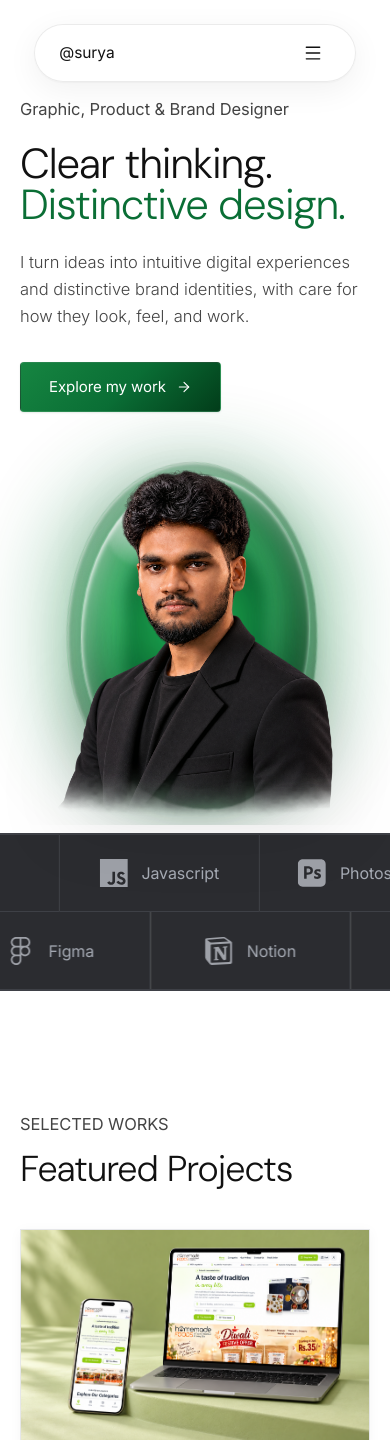
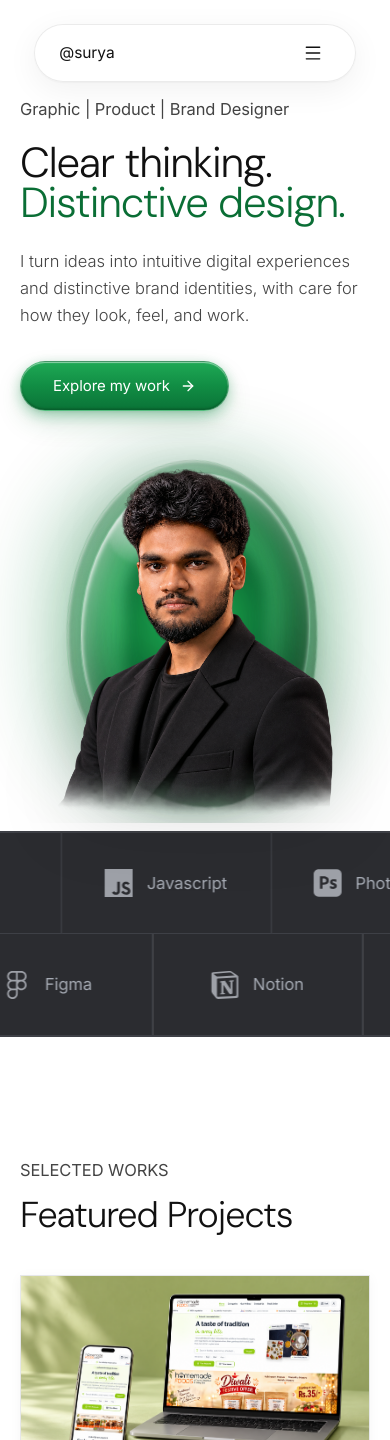
Before and after one commit to suryadzns-droid/suryadzns, a React (Vite) app: page / in a window 390 px wide. Shown: the top 1440 px of the page. Built offline with nearby package versions, Linux system fonts and the light colour scheme.

Commit message:
Update intro label, refine headline line-height and descenders, upgrade button to emerald light, and increase ticker height

```diff
--- a/src/components/hero/HeroSection.tsx
+++ b/src/components/hero/HeroSection.tsx
@@ -213,15 +213,15 @@ export const HeroSection: React.FC = () => {
               ref={labelRef}
               className="font-ui font-normal text-[14px] md:text-[15px] tracking-[-0.01em] text-[#444444] mb-5 md:mb-7 select-none"
             >
-              Graphic, Product &amp; Brand Designer
+              Graphic | Product | Brand Designer
             </p>
 
-            {/* Main Headline (DM Sans Light 300, strictly 2 lines on mobile) */}
+            {/* Main Headline (DM Sans Light 300, strictly 2 lines on mobile, tight line-height with descender protection) */}
             <div className="w-full max-w-[960px] mb-6 md:mb-8">
               <h1
                 ref={headlineRef}
                 aria-label="Clear thinking. Distinctive design."
-                className="font-heading font-light tracking-[-0.035em] text-[34px] min-[360px]:text-[38px] min-[390px]:text-[42px] min-[440px]:text-[48px] sm:text-[60px] md:text-[76px] lg:text-[94px] xl:text-[106px] 2xl:text-[114px] leading-[0.98] md:leading-[0.94]"
+                className="font-heading font-light tracking-[-0.035em] text-[34px] min-[360px]:text-[38px] min-[390px]:text-[42px] min-[440px]:text-[48px] sm:text-[60px] md:text-[76px] lg:text-[94px] xl:text-[106px] 2xl:text-[114px] leading-[0.96] md:leading-[0.93] lg:leading-[0.91]"
               >
                 <span className="text-[#111111] block max-md:whitespace-nowrap">
                   Clear thinking.
@@ -247,11 +247,11 @@ export const HeroSection: React.FC = () => {
               <Link
                 to="/projects"
                 id="hero-cta-button"
-                className="hero-primary-cta group relative inline-flex items-center justify-center font-ui text-[15px] md:text-[16px] font-normal tracking-[-0.01em] text-white h-[50px] md:h-[52px] px-7 rounded-[4px] border border-white/10 shadow-[0_1px_2px_rgba(2,61,26,0.1)] outline-none select-none transition-all duration-[220ms] ease-[cubic-bezier(0.16,1,0.3,1)] focus-visible:outline-2 focus-visible:outline-offset-3 focus-visible:outline-[#0A6E35]"
+                className="hero-primary-cta group relative inline-flex items-center justify-center font-ui text-[15px] md:text-[16px] font-medium tracking-[-0.01em] text-white h-[50px] md:h-[52px] px-8 rounded-full outline-none select-none transition-all duration-300 ease-[cubic-bezier(0.16,1,0.3,1)] focus-visible:outline-2 focus-visible:outline-offset-3 focus-visible:outline-[#108A42] cursor-pointer"
               >
                 <span>Explore my work</span>
                 <ArrowRight
-                  className="w-4 h-4 ml-2.5 stroke-[1.7] transition-transform duration-[220ms] ease-[cubic-bezier(0.16,1,0.3,1)] group-hover:translate-x-[3px]"
+                  className="w-4 h-4 ml-2.5 stroke-[2] transition-transform duration-300 ease-[cubic-bezier(0.16,1,0.3,1)] group-hover:translate-x-1"
                   aria-hidden="true"
                 />
               </Link>
--- a/src/components/skills/SkillsTicker.tsx
+++ b/src/components/skills/SkillsTicker.tsx
@@ -107,12 +107,12 @@ const SkillCard: React.FC<{ skill: SkillItem; isTopRow?: boolean }> = ({ skill,
     <div
       className={`inline-flex items-center justify-center gap-3.5 sm:gap-4 md:gap-4.5 bg-[#2B2C30] hover:bg-[#34353A] border-r border-b ${
         isTopRow ? 'border-t' : ''
-      } border-[#3E4046] h-[78px] sm:h-[86px] md:h-[94px] min-w-[200px] sm:min-w-[240px] md:min-w-[270px] px-6 sm:px-8 md:px-9 rounded-none shrink-0 select-none transition-colors duration-150 cursor-default group`}
+      } border-[#3E4046] h-[102px] sm:h-[112px] md:h-[122px] min-w-[210px] sm:min-w-[250px] md:min-w-[280px] px-6 sm:px-8 md:px-9 rounded-none shrink-0 select-none transition-colors duration-150 cursor-default group`}
     >
       <div className="flex items-center justify-center text-[#9EA1A8] group-hover:text-[#E2E4E9] transition-colors duration-150 group-hover:scale-105">
         {skill.icon}
       </div>
-      <span className="font-ui text-[16px] sm:text-[17.5px] md:text-[19px] font-normal tracking-[-0.015em] text-[#A6ABB4] group-hover:text-white transition-colors duration-150 whitespace-nowrap">
+      <span className="font-ui text-[16.5px] sm:text-[18px] md:text-[19.5px] font-normal tracking-[-0.015em] text-[#A6ABB4] group-hover:text-white transition-colors duration-150 whitespace-nowrap">
         {skill.name}
       </span>
     </div>
--- a/src/index.css
+++ b/src/index.css
@@ -33,10 +33,10 @@
   --green-muted: #BBDBC5;
   --green-border: rgba(10, 110, 53, 0.16);
 
-  /* Primary Button Gradient Tokens (Luminous Tree Canopy to Deep Shadow Trunk) */
-  --gradient-btn-emerald: linear-gradient(135deg, #168541 0%, #0A6E35 52%, #023D1A 100%);
-  --gradient-btn-emerald-hover: linear-gradient(135deg, #117537 0%, #075F2C 52%, #013014 100%);
-  --gradient-btn-emerald-active: linear-gradient(135deg, #0d612d 0%, #044E24 52%, #00240E 100%);
+  /* Primary Button Gradient Tokens (Luminous Emerald Light Spectrum) */
+  --gradient-btn-emerald: linear-gradient(180deg, #1EA955 0%, #118D44 50%, #0A7337 100%);
+  --gradient-btn-emerald-hover: linear-gradient(180deg, #24BF61 0%, #159C4C 50%, #0C7F3C 100%);
+  --gradient-btn-emerald-active: linear-gradient(180deg, #137E3D 0%, #0C6F34 50%, #085D2B 100%);
 
   /* Typography */
   --font-heading: "DM Sans", sans-serif;
@@ -117,6 +117,7 @@ p, .font-body-desc {
 }
 
 /* Primary Emerald Gradient Button System */
+/* Primary Emerald Gradient Button System (Luminous Emerald Light Bevel & Glow) */
 .btn-emerald-primary {
   display: inline-flex;
   align-items: center;
@@ -124,18 +125,21 @@ p, .font-body-desc {
   background: var(--gradient-btn-emerald);
   color: #FFFFFF;
   font-family: var(--font-body);
-  font-weight: 400;
+  font-weight: 500;
   font-size: 0.9375rem;
   line-height: 1;
-  padding: 0.875rem 1.625rem;
-  border-radius: var(--radius-subtle);
-  border: 1px solid rgba(255, 255, 255, 0.08);
-  box-shadow: 0 1px 2px rgba(0, 77, 59, 0.08);
+  padding: 0.875rem 1.75rem;
+  border-radius: 9999px;
+  border: 1px solid rgba(255, 255, 255, 0.22);
+  box-shadow:
+    inset 0 1px 1px 0 rgba(255, 255, 255, 0.5),
+    inset 0 -1.5px 2px 0 rgba(0, 42, 16, 0.3),
+    0 1px 3px 0 rgba(0, 0, 0, 0.06),
+    0 4px 14px -1px rgba(16, 141, 68, 0.36),
+    0 12px 28px -4px rgba(10, 115, 55, 0.22);
   cursor: pointer;
   text-decoration: none;
-  transition: background 260ms var(--ease-natural),
-              box-shadow 260ms var(--ease-natural),
-              filter 260ms var(--ease-natural);
+  transition: all 260ms var(--ease-natural);
   position: relative;
   outline: none;
 }
@@ -143,14 +147,24 @@ p, .font-body-desc {
 @media (min-width: 768px) {
   .btn-emerald-primary:hover {
     background: var(--gradient-btn-emerald-hover);
-    box-shadow: 0 2px 6px rgba(0, 77, 59, 0.16);
+    box-shadow:
+      inset 0 1px 1.5px 0 rgba(255, 255, 255, 0.65),
+      inset 0 -1.5px 2px 0 rgba(0, 42, 16, 0.25),
+      0 2px 4px 0 rgba(0, 0, 0, 0.08),
+      0 8px 24px -1px rgba(22, 163, 74, 0.46),
+      0 16px 36px -4px rgba(10, 115, 55, 0.28);
+    transform: translateY(-1.5px);
   }
 
   .btn-emerald-primary:active {
     background: var(--gradient-btn-emerald-active);
+    transform: translateY(0.5px);
+    box-shadow:
+      inset 0 1.5px 3px 0 rgba(0, 35, 12, 0.4),
+      0 2px 8px rgba(16, 138, 66, 0.3);
   }
 
-  /* Arrow translation on desktop hover: small controlled 4-5px shift */
+  /* Arrow translation on desktop hover */
   .btn-emerald-primary:hover .btn-arrow-icon {
     transform: translateX(4px);
   }
@@ -213,13 +227,13 @@ p, .font-body-desc {
   transform: translateY(0);
 }
 
-/* Dedicated Hero Section Line Mask & Descender Protection */
+/* Dedicated Hero Section Line Mask & Descender Protection (Ensures 'g', 'y', 'p' are never cropped) */
 .hero-line-mask {
   overflow: hidden;
   display: block;
   line-height: inherit;
-  padding-bottom: 0.05em;
-  margin-bottom: -0.05em;
+  padding-bottom: 0.16em;
+  margin-bottom: -0.16em;
 }
 
 .hero-split-line {
@@ -230,17 +244,31 @@ p, .font-body-desc {
 /* Primary Hero CTA Button */
 .hero-primary-cta {
   background: var(--gradient-btn-emerald);
-  transition: background 220ms var(--ease-natural),
-              box-shadow 220ms var(--ease-natural);
+  border-radius: 9999px;
+  border: 1px solid rgba(255, 255, 255, 0.24);
+  box-shadow:
+    inset 0 1px 1px 0 rgba(255, 255, 255, 0.5),
+    inset 0 -1.5px 2px 0 rgba(0, 42, 16, 0.3),
+    0 1px 3px 0 rgba(0, 0, 0, 0.06),
+    0 4px 14px -1px rgba(16, 141, 68, 0.36),
+    0 12px 28px -4px rgba(10, 115, 55, 0.22);
+  transition: all 260ms var(--ease-natural);
 }
 
 @media (min-width: 768px) {
   .hero-primary-cta:hover {
     background: var(--gradient-btn-emerald-hover);
-    box-shadow: 0 2px 8px rgba(2, 61, 26, 0.18);
+    box-shadow:
+      inset 0 1px 1.5px 0 rgba(255, 255, 255, 0.65),
+      inset 0 -1.5px 2px 0 rgba(0, 42, 16, 0.25),
+      0 2px 4px 0 rgba(0, 0, 0, 0.08),
+      0 8px 24px -1px rgba(22, 163, 74, 0.46),
+      0 16px 36px -4px rgba(10, 115, 55, 0.28);
+    transform: translateY(-1.5px);
   }
   .hero-primary-cta:active {
     background: var(--gradient-btn-emerald-active);
+    transform: translateY(0.5px);
   }
 }
 
```
